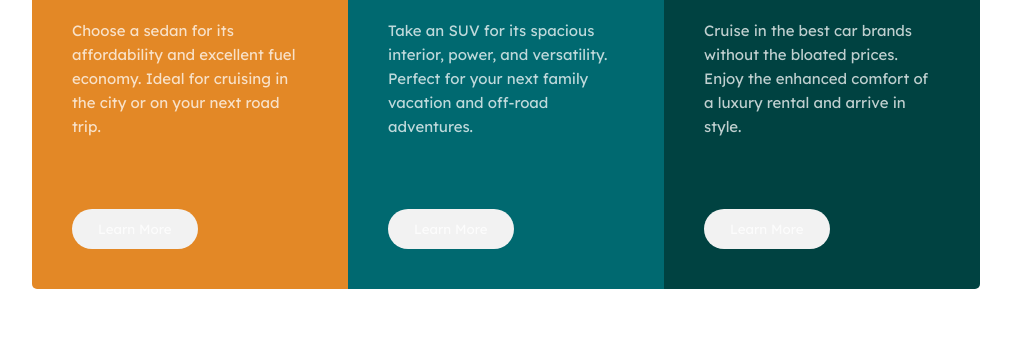
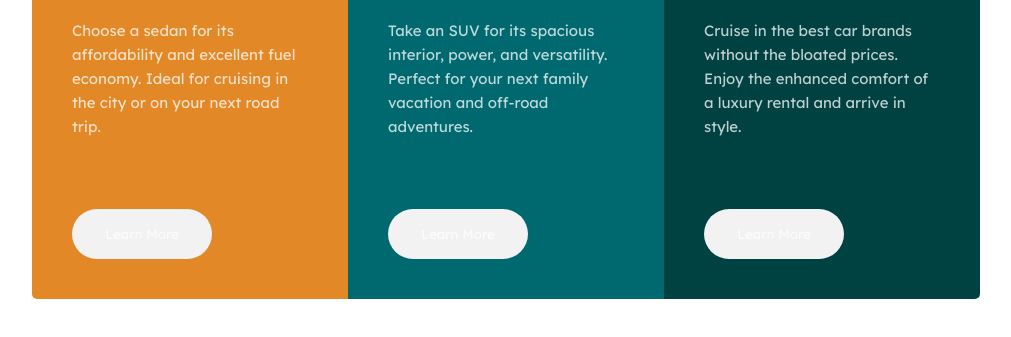
Before and after one commit to aurpo1/3-column-preview-card-component-main, a plain HTML site: page index.html in a window 1280 px wide. Shown: the part 217-554 px from the top of the page, without its empty margins (134-1145 px from the left). Drawn offline with nearby package versions, Linux system fonts and the light colour scheme.

Commit message:
fix: box sizing, modify border radius

```diff
--- a/main.css
+++ b/main.css
@@ -16,6 +16,7 @@ body {
   border-radius: 5px;
   overflow: hidden;
   width: fit-content;
+  box-sizing: border-box;
 }
 
 .cards .card {
@@ -58,11 +59,13 @@ body {
   font-family: 'Lexend Deca', sans-serif;
   background-color: hsl(0, 0%, 95%);
   border-style: none;
-  border-radius: 20px;
+  border-radius: 30px;
   cursor: pointer;
   margin-top: 70px;
   padding: 12px 26px;
   color: hsla(0, 0%, 100%, 0.75);
+  width: 140px;
+  height: 50px;
   box-sizing: border-box;
 }
 
@@ -82,4 +85,5 @@ body {
   background-color: transparent;
   color: hsl(0, 0%, 95%);
   border: 2px solid hsl(0, 0%, 95%);
+  box-sizing: border-box;
 }
```
